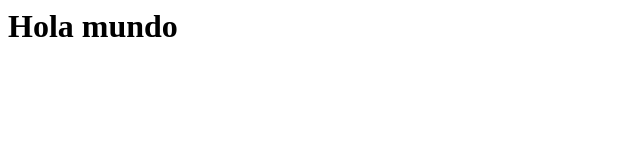
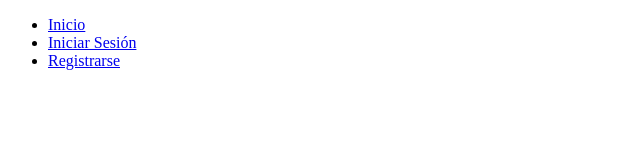
Before and after one commit to UNRGC/PRUEBAS-WEB, a plain HTML site: page index.html in a window 1280 px wide. Shown: the whole page, without its empty margins (0-640 px from the left). Drawn offline with Linux system fonts and the light colour scheme.

Commit message:
Modificación del inicio

```diff
--- a/index.html
+++ b/index.html
@@ -1 +1,17 @@
-<H1>Hola mundo</H1>
+<!DOCTYPE html>
+<html lang="es">
+    <head>
+        <meta charset="UTF-8" />
+        <meta name="viewport" content="width=device-width, initial-scale=1.0" />
+        <title>Inicio</title>
+    </head>
+    <body>
+        <nav>
+            <ul>
+                <li><a href="index.php">Inicio</a></li>
+                <li><a href="login.php">Iniciar Sesión</a></li>
+                <li><a href="register.php">Registrarse</a></li>
+            </ul>
+        </nav>
+    </body>
+</html>
```
